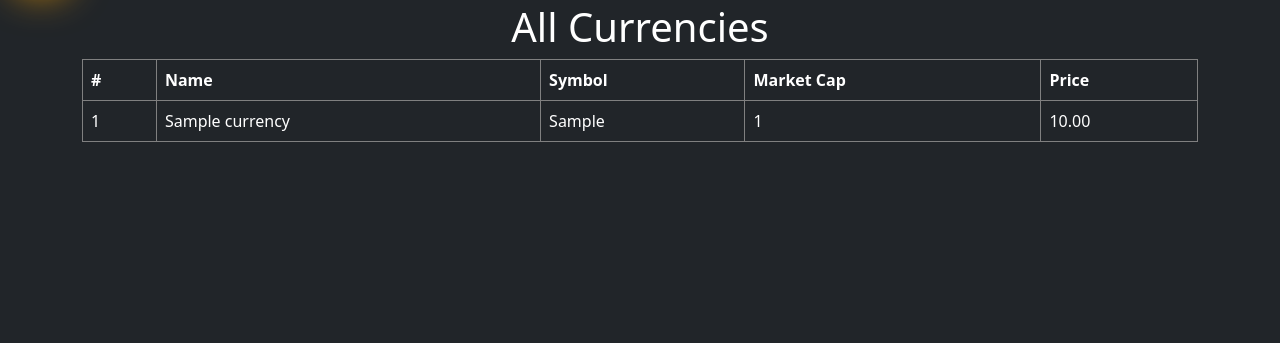
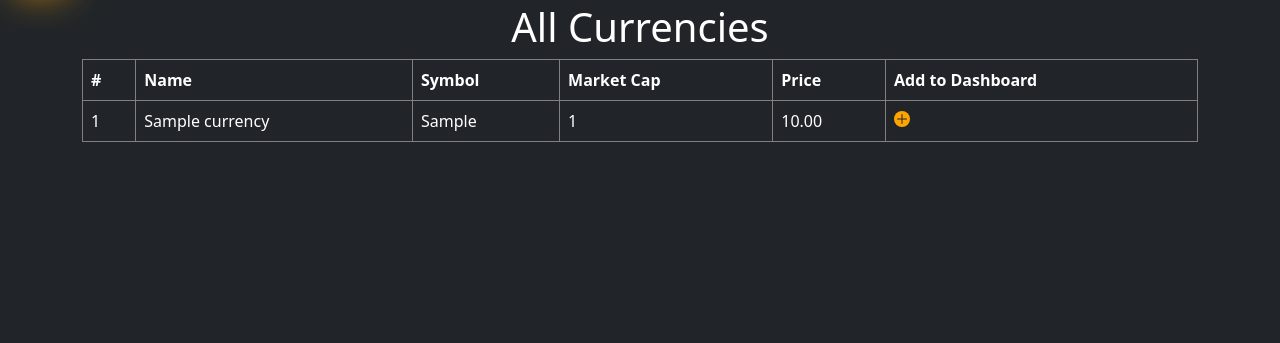
Before and after one commit to andrewzweb/cryptocurrency-backend, a Django app: page /currency/ in a window 1280 px wide. Shown: the part 77-420 px from the top of the page. Run offline with Django 3.2, Linux system fonts and the light colour scheme; tables that the repository leaves empty hold one stand-in row (Sample ...); some libraries are stand-ins or nearby versions.

Commit message:
Add button to currency table: add to dashboard

```diff
--- a/base_app/currency/templates/currency/list.html
+++ b/base_app/currency/templates/currency/list.html
@@ -11,6 +11,7 @@
         <th>Symbol</th>
         <th>Market Cap</th>
         <th>Price</th>
+        <th>Add to Dashboard</th>
       </tr>
     </thead>
     <tbody>
@@ -21,6 +22,7 @@
         <td data-label="symbol">{{ currency.symbol }}</td>
         <td data-label="market_cap">{{ currency.market_cap }}</td>
         <td data-label="price">{{ currency.price }}</td>
+        <td data-label="add"><ion-icon name="add-outline"></ion-icon></td>
       </tr>
       {% endfor %}
     </tbody>
--- a/base_app/home/static/home/css/home.css
+++ b/base_app/home/static/home/css/home.css
@@ -153,4 +153,11 @@ table.table-3 td {
         border-bottom: 0;
     }
 }
+
+ion-icon[name="add-outline"] {
+    background-color: orange;
+    color: #212529;
+    border-radius: 50%;
+}
+
 // == end currency ===
```
